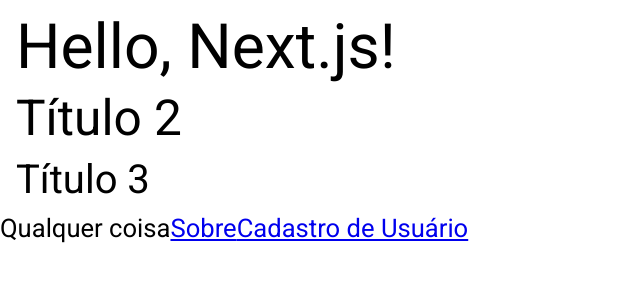
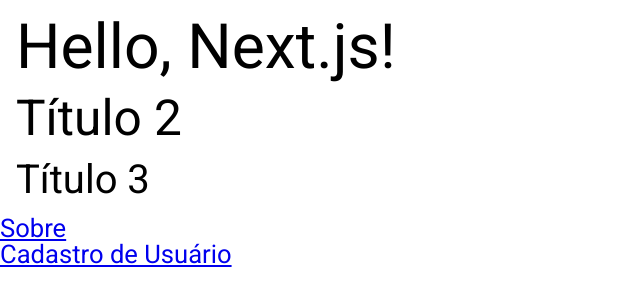
Before and after one commit to brunascim/aula-next-0, a Next.js app: page / in a window 1280 px wide. Shown: the top 306 px of the page, without its empty margins (0-640 px from the left). Built offline with nearby package versions, Linux system fonts and the light colour scheme.

Commit message:
aula 2 -11/03

```diff
--- a/app/page.tsx
+++ b/app/page.tsx
@@ -6,10 +6,13 @@
       <h1>Hello, Next.js!</h1>
       <h2>Título 2</h2>
       <h3>Título 3</h3>
-      Qualquer coisa
 
-    <Link href={'/sobre'}>Sobre</Link>
-    <Link href={'/cadusuario'}>Cadastro de Usuário</Link>
+      <ul>
+        <li><Link href={'/sobre'}>Sobre</Link></li>
+        <li><Link href={'/cadusuario'}>Cadastro de Usuário</Link></li>
+      </ul>
+
+
     </>
   );
 }
--- a/app/sobre/page.tsx
+++ b/app/sobre/page.tsx
@@ -1,8 +1,13 @@
+import Link from 'next/link';
+
 export default function Sobre () {
     return(
         <>
         <h1>Sobre</h1>
         <p>Informações sobre o site</p>
+
+        <p><Link href={'/'}>Voltar</Link></p>
+
         </>
     );
 }
--- a/app/cadusuario/page.tsx
+++ b/app/usuarios/cadusuario/page.tsx
@@ -1,8 +1,12 @@
+import Link from 'next/link';
+
 export default function CadUsuario () {
     return(
         <>
         <h1>Cadastro</h1>
         <p>Insira as informações sobre o usuário</p>
+
+        <p><Link href={'/'}>Voltar</Link></p>
         </>
     );
 }
```
